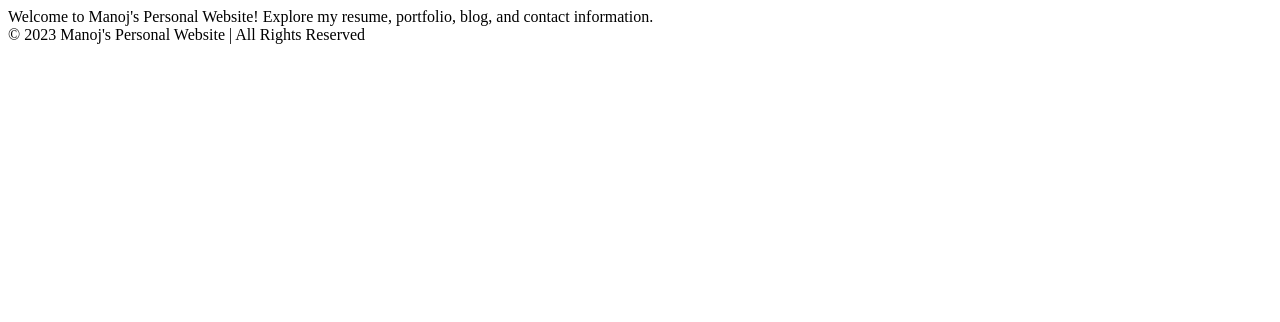
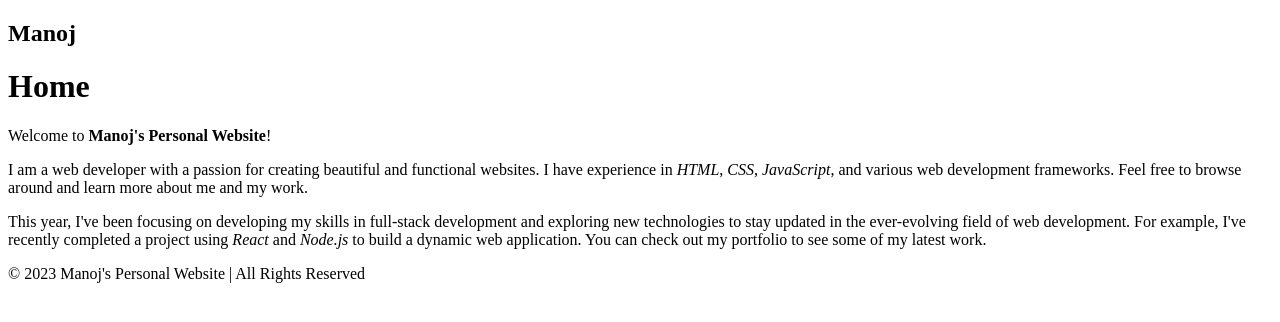
Before and after one commit to Mrav2607/Mrav2607.github.io, a plain HTML site: page index.html in a window 1280 px wide. Drawn offline with Linux system fonts and the light colour scheme.

Commit message:
feat: Add  nav with logo, page titles, and footer classes

```diff
--- a/index.html
+++ b/index.html
@@ -4,11 +4,24 @@
         <title>Manoj's Personal Website</title>
     </head>
   <body>
-    <nav></nav>
+    <nav class="navbar">
+      <h1 class="logo">Manoj</h1>
+    </nav>
     <main>
-      Welcome to Manoj's Personal Website!
-      Explore my resume, portfolio, blog, and contact information.
+      <h1 class="page-title">Home</h1>
+      <div class="about-image"></div>
+      <div class="about-text">
+        <p>
+          Welcome to <strong>Manoj's Personal Website</strong>!
+        </p>
+        <p>
+          I am a web developer with a passion for creating beautiful and functional websites. I have experience in <em>HTML</em>, <em>CSS</em>, <em>JavaScript</em>, and various web development frameworks. Feel free to browse around and learn more about me and my work.
+        </p>
+        <p>
+          This year, I've been focusing on developing my skills in full-stack development and exploring new technologies to stay updated in the ever-evolving field of web development. For example, I've recently completed a project using <em>React</em> and <em>Node.js</em> to build a dynamic web application. You can check out my portfolio to see some of my latest work.
+        </p>
+      </div>
     </main>
-    <footer>© 2023 Manoj's Personal Website | All Rights Reserved</footer>
+    <footer class="footer">© 2023 Manoj's Personal Website | All Rights Reserved</footer>
   </body>
 </html>
```
Also changed, not shown: blog.html (+7 -4 lines), contact.html (+6 -3 lines).
